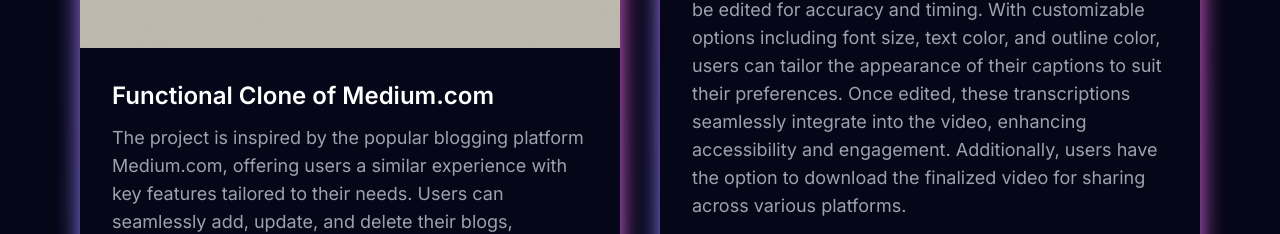
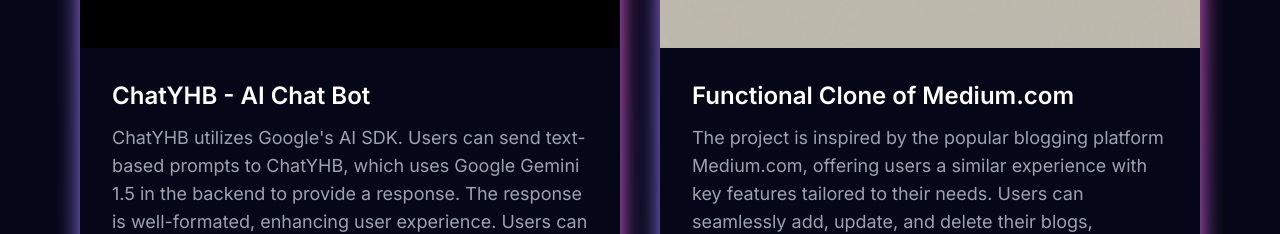
Before and after one commit to waibee-11/yb_portfolio, a Next.js app: page / in a window 1280 px wide. Shown: the part 1564-1798 px from the top of the page. Built offline with nearby package versions, Linux system fonts and the light colour scheme.

Commit message:
added chatyhb

```diff
--- a/components/Projects.tsx
+++ b/components/Projects.tsx
@@ -4,6 +4,8 @@
 export default function Projects(){
     return(
         <div className="px-5 xl:px-20 grid grid-cols-1 lg:grid-cols-2 justify-items-center pt-20 bg-primary-content gap-10">
+            <ProjectCardAlt name="ChatYHB - AI Chat Bot" description="ChatYHB utilizes Google's AI SDK. Users can send text-based prompts to ChatYHB, which uses Google Gemini 1.5 in the backend to provide a response. The response is well-formated, enhancing user experience. Users can see their previous prompts and responses. Additionally, users can delete all previous prompts and responses, if needed." image="/chatyhb.jpg" github="https://github.com/yhbarve/chatyhb" live="https://chatyhb.vercel.app/" tech={["React.js", "Javascript", "TailwindCSS", "Express", "NodeJS", "MongoDB", "Google AI SDK", "npm"]} />
+
             <ProjectCardAlt name="Functional Clone of Medium.com" description="The project is inspired by the popular blogging platform Medium.com, offering users a similar experience with key features tailored to their needs. Users can seamlessly add, update, and delete their blogs, empowering them with full control over their content. The authentication system enables secure login, logout, and updating of user information, ensuring a personalized experience for each user." image="/medium-icon-1.jpeg" github="https://github.com/waibee-11/100xDevs/tree/main/medium-blog" live="https://medium-yb.vercel.app/" tech={["React.js", "Typescript", "TailwindCSS", "Hono", "Cloudflare Workers", "Postgre SQL", "Prisma", "npm"]} />
 
             <ProjectCardAlt name="ScriptSync" description="ScriptSync is an innovative application designed to streamline the process of adding captions to videos. Users can upload their videos, and ScriptSync automatically generates transcriptions, which can then be edited for accuracy and timing. With customizable options including font size, text color, and outline color, users can tailor the appearance of their captions to suit their preferences. Once edited, these transcriptions seamlessly integrate into the video, enhancing accessibility and engagement. Additionally, users have the option to download the finalized video for sharing across various platforms." image="/scriptsync.ico" github="" live="https://youtu.be/FPEUKRfoRFQ" tech={["Next.js", "Typescript", "TailwindCSS", "AWS S3", "AWS Transcribe", "Web Assembly", "ffmpeg"]} warning="Because of AWS policies, I am currently not able to push my code to GitHub. I am trying my best to solve the issue." />
```
Also changed, not shown: public/chatyhb.jpg (added).
